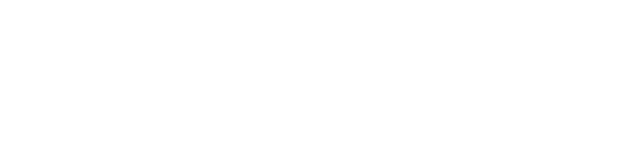
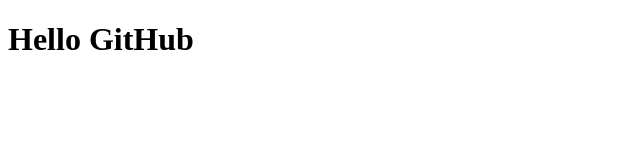
Before and after one commit to sujitnune/MyFirst, a plain HTML site: page index.html in a window 1280 px wide. Shown: the whole page, without its empty margins (0-640 px from the left). Drawn offline with Linux system fonts and the light colour scheme.

Commit message:
Update index.html

```diff
--- a/index.html
+++ b/index.html
@@ -6,6 +6,8 @@
     <title>Document</title>
 </head>
 <body>
-   <h1></h1>
+   <h1>
+       Hello GitHub
+   </h1>
 </body>
 </html>
```
